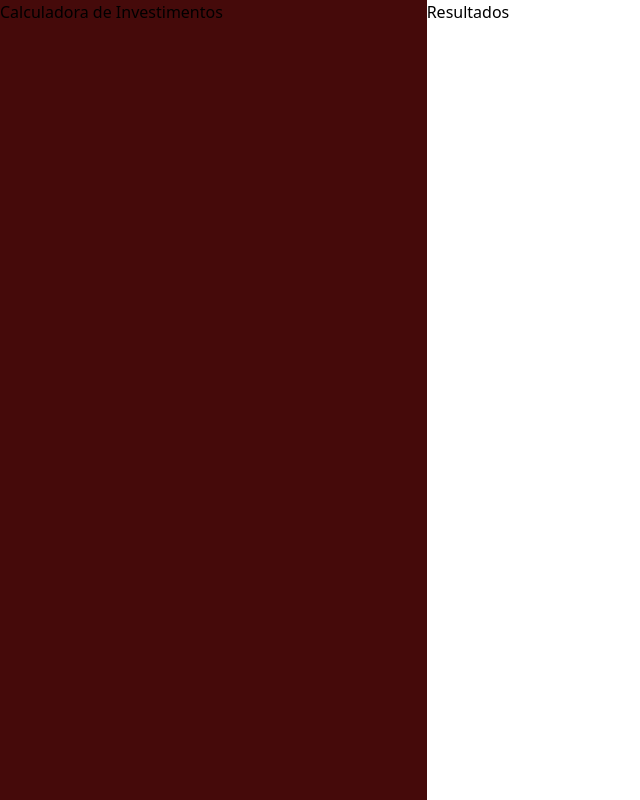
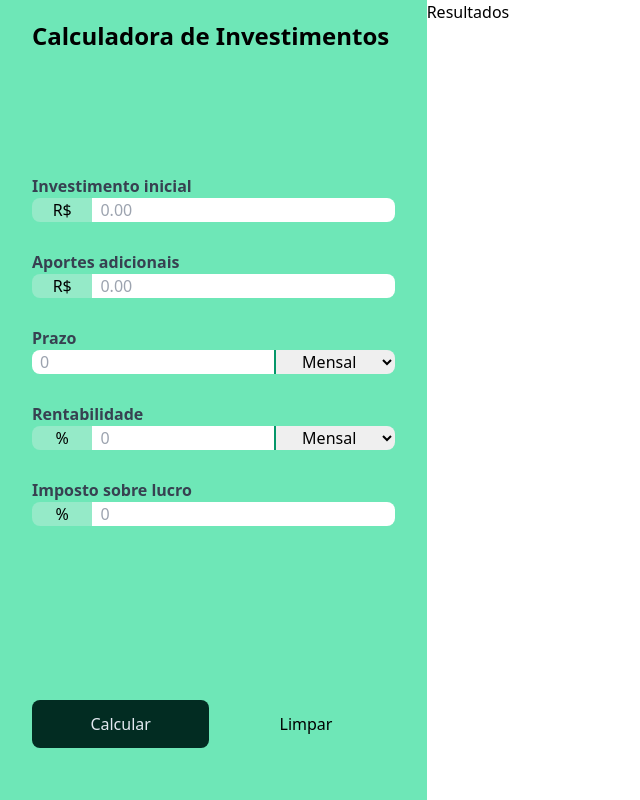
Before and after one commit to antoniopereira07/projetoCalculadoraInvestimentos, a website built with Vite: page index.html in a window 1280 px wide. Shown: the whole page, without its empty margins (0-640 px from the left). Built offline with nearby package versions, Linux system fonts and the light colour scheme.

Commit message:
Link removido

```diff
--- a/index.html
+++ b/index.html
@@ -2,14 +2,142 @@
 <html lang="en">
   <head>
     <meta charset="UTF-8" />
-    <link rel="icon" type="image/svg+xml" href="/vite.svg" />
     <meta name="viewport" content="width=device-width, initial-scale=1.0" />
-    <link rel="stylesheet" href="style.css" />
+    <link rel="stylesheet" href="./style.css" />
     <title>Calculadora de Investimentos Impressionadora</title>
   </head>
   <body class="h-[100dvh] grid grid-cols-3 grid-rows-2">
-    <aside class="bg-red-950 row-span-2">
-      <h1 class="">Calculadora de Investimentos</h1>
+    <aside
+      class="row-span-2 bg-emerald-300 flex flex-col justify-between py-5 px-2"
+    >
+      <h1 class="text-2xl font-bold px-6">Calculadora de Investimentos</h1>
+      <form id="investment-form" class="w-full">
+        <div class="flex w-full flex-col px-6 my-2 h-[4.25rem]">
+          <label for="starting-amount" class="font-bold text-gray-700"
+            >Investimento inicial</label
+          >
+          <div class="flex">
+            <input
+              value="R$"
+              class="w-1/6 text-center rounded-l-lg"
+              type="text"
+              disabled
+            />
+            <input
+              type="text"
+              class="w-5/6 rounded-r-lg px-2"
+              placeholder="0.00"
+              required
+              id="starting-amount"
+              name="starting-amount"
+            />
+          </div>
+        </div>
+        <div class="flex w-full flex-col px-6 my-2 h-[4.25rem]">
+          <label for="additional-contribution" class="font-bold text-gray-700"
+            >Aportes adicionais</label
+          >
+          <div class="flex">
+            <input
+              value="R$"
+              class="w-1/6 text-center rounded-l-lg"
+              type="text"
+              disabled
+            />
+            <input
+              type="text"
+              class="w-5/6 rounded-r-lg px-2"
+              placeholder="0.00"
+              id="additional-contribution"
+              name="additional-contribution"
+            />
+          </div>
+        </div>
+        <div class="flex w-full flex-col px-6 my-2 h-[4.25rem]">
+          <label for="time-amount" class="font-bold text-gray-700">Prazo</label>
+          <div class="flex">
+            <input
+              type="text"
+              class="w-2/3 rounded-l-lg px-2"
+              id="time-amount"
+              name="time-amount"
+              required
+              placeholder="0"
+            />
+            <select
+              id="time-amount-period"
+              name="time-amount-period"
+              class="w-1/3 rounded-r-lg border-l-2 border-emerald-600 text-center hover:bg-emerald-950 hover:text-slate-200"
+            >
+              <option value="monthly">Mensal</option>
+              <option value="yearly">Anual</option>
+            </select>
+          </div>
+        </div>
+        <div class="flex w-full flex-col px-6 my-2 h-[4.25rem]">
+          <label for="return-rate" class="font-bold text-gray-700"
+            >Rentabilidade</label
+          >
+          <div class="flex">
+            <input
+              value="%"
+              class="w-1/6 text-center rounded-l-lg"
+              type="text"
+              disabled
+            />
+            <input
+              type="text"
+              class="w-1/2 px-2"
+              id="return-rate"
+              name="return-rate"
+              required
+              placeholder="0"
+            />
+            <select
+              id="evaluation-period"
+              name="evaluation-period"
+              class="w-1/3 rounded-r-lg border-l-2 border-emerald-600 text-center hover:bg-emerald-950 hover:text-slate-200"
+            >
+              <option value="monthly">Mensal</option>
+              <option value="yearly">Anual</option>
+            </select>
+          </div>
+        </div>
+        <div class="flex w-full flex-col px-6 my-2 h-[4.25rem]">
+          <label for="tax-rate" class="font-bold text-gray-700"
+            >Imposto sobre lucro</label
+          >
+          <div class="flex">
+            <input
+              value="%"
+              class="w-1/6 text-center rounded-l-lg"
+              type="text"
+              disabled
+            />
+            <input
+              type="text"
+              class="w-5/6 rounded-r-lg px-2"
+              id="tax-rate"
+              name="tax-rate"
+              required
+              placeholder="0"
+            />
+          </div>
+        </div>
+      </form>
+      <div class="flex h-12 px-6 my-8 w-full gap-2">
+        <button
+          id="calculate-results"
+          form="investment-form"
+          type="submit"
+          class="w-1/2 rounded-lg bg-emerald-950 text-slate-200 hover:bg-emerald-800"
+        >
+          Calcular
+        </button>
+        <button id="clear-form" class="w-1/2 rounded-lg hover:bg-emerald-500">
+          Limpar
+        </button>
+      </div>
     </aside>
     <main>
       <p>Resultados</p>
```
